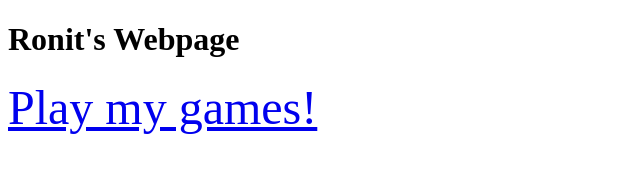
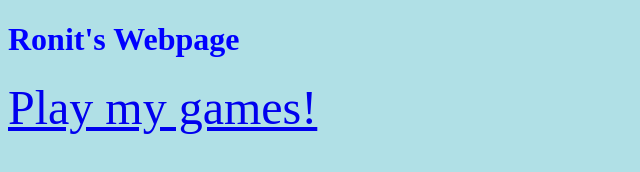
Before and after one commit to ronitrocket/ronitrocket.github.io, a plain HTML site: page index.html in a window 1280 px wide. Shown: the whole page, without its empty margins (0-640 px from the left). Drawn offline with Linux system fonts and the light colour scheme.

Commit message:
Changed Webpage Design

```diff
--- a/index.html
+++ b/index.html
@@ -1,20 +1,36 @@
 <!DOCTYPE HTML>
 <html>
+
     <head>
+
         <meta charset=“UTF-8”>
         <title> Ronit's Webpage </title>
         <link rel="icon" href="https://image.ibb.co/koqZ1V/Website-Icon.png">
+
             <style>
-        header {
-            background-color: rgb(125, 125, 125);
+
+                body {
+                    background-color: powderblue;
                 }
+
+                h1 {
+                    color: blue;
+                }
+
+                p {
+                    color: red;
+                }
+
             </style>
+
     </head>
+
     <body>
+
             <h1 id="header">Ronit's Webpage</h1>
 
+        <font size="100"/><a href="pages/games.html">Play my games!<br /></a>
 
+    </body>
 
-    <font size="100"/><a href="pages/games.html">Play my games!<br /></a>
-</body>
 </html>
```
Also changed, not shown: pages/games.html (+16 -0 lines), pages/snake.html (+16 -0 lines), pages/tetris.html (+16 -0 lines). Lines whose indentation alone changed are shown as unchanged.
